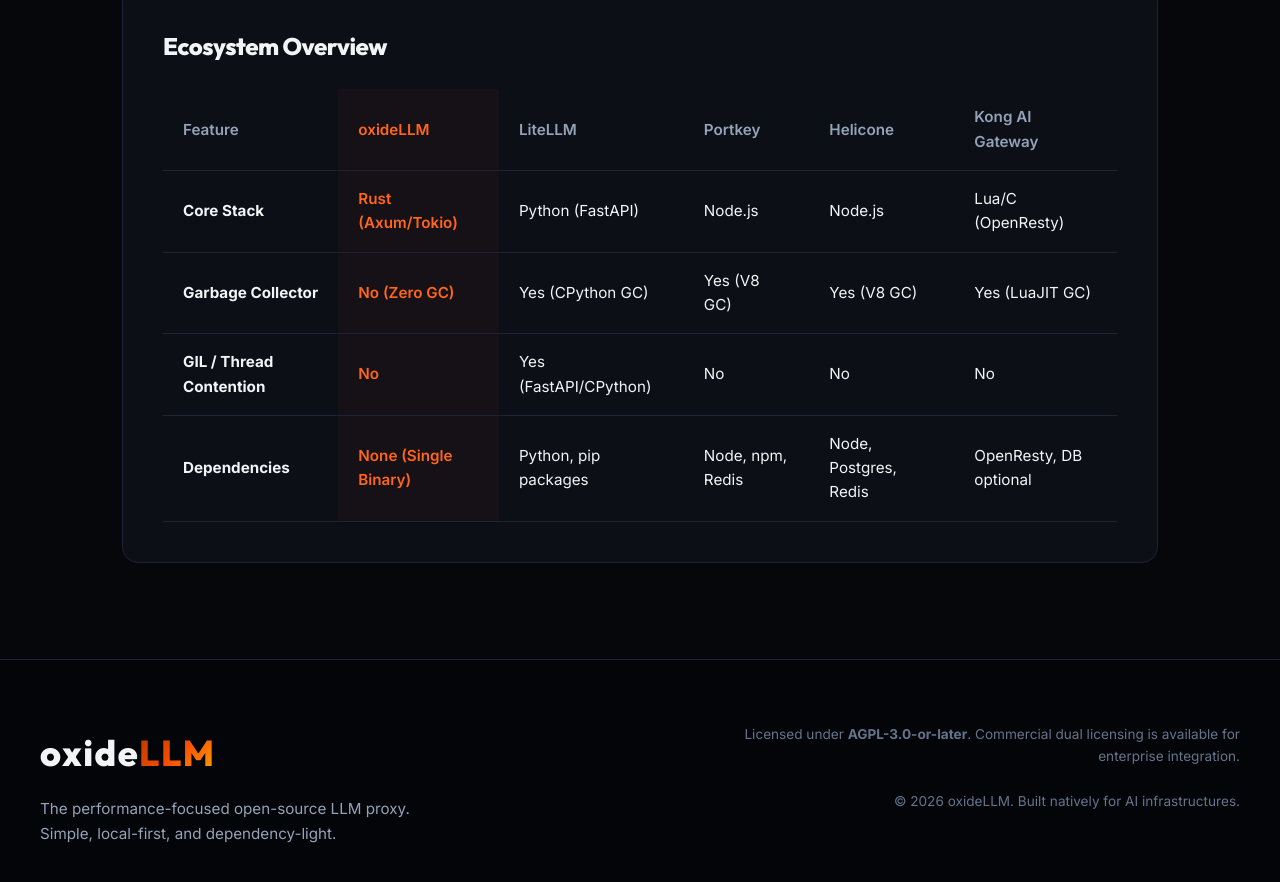
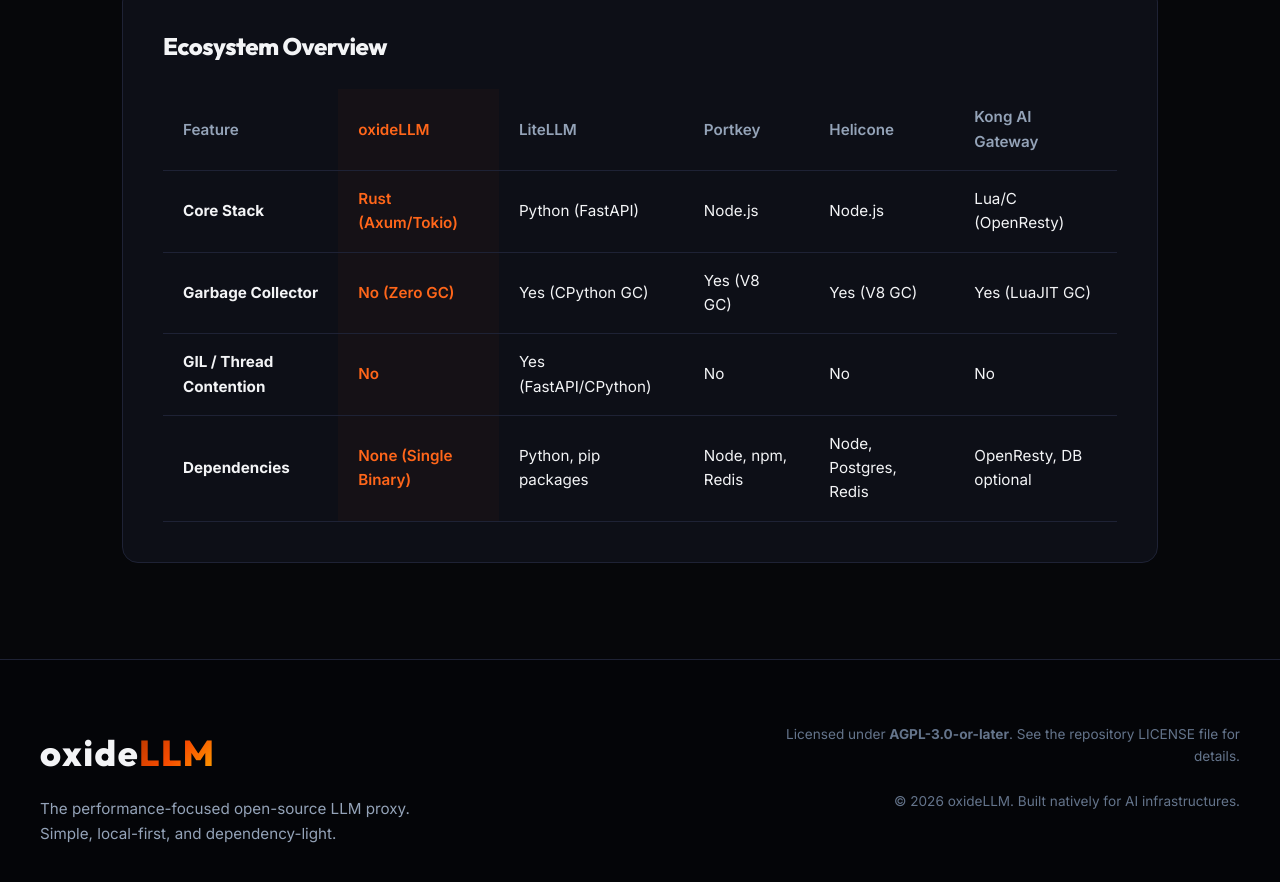
Before and after one commit to lugga1s/oxideLLM, a plain HTML site: page docs/landing/index.html in a window 1280 px wide. Shown: the part 4099-4981 px from the top of the page. Drawn offline with Linux system fonts and the light colour scheme.

Commit message:
docs: clean public documentation surface (#23)

```diff
--- a/docs/landing/index.html
+++ b/docs/landing/index.html
@@ -342,7 +342,7 @@
         <p>The performance-focused open-source LLM proxy. Simple, local-first, and dependency-light.</p>
       </div>
       <div class="footer-meta">
-        <p>Licensed under <strong>AGPL-3.0-or-later</strong>. Commercial dual licensing is available for enterprise integration.</p>
+        <p>Licensed under <strong>AGPL-3.0-or-later</strong>. See the repository LICENSE file for details.</p>
         <p class="copyright">&copy; 2026 oxideLLM. Built natively for AI infrastructures.</p>
       </div>
     </div>
```
Also changed, not shown: 13 other files.
